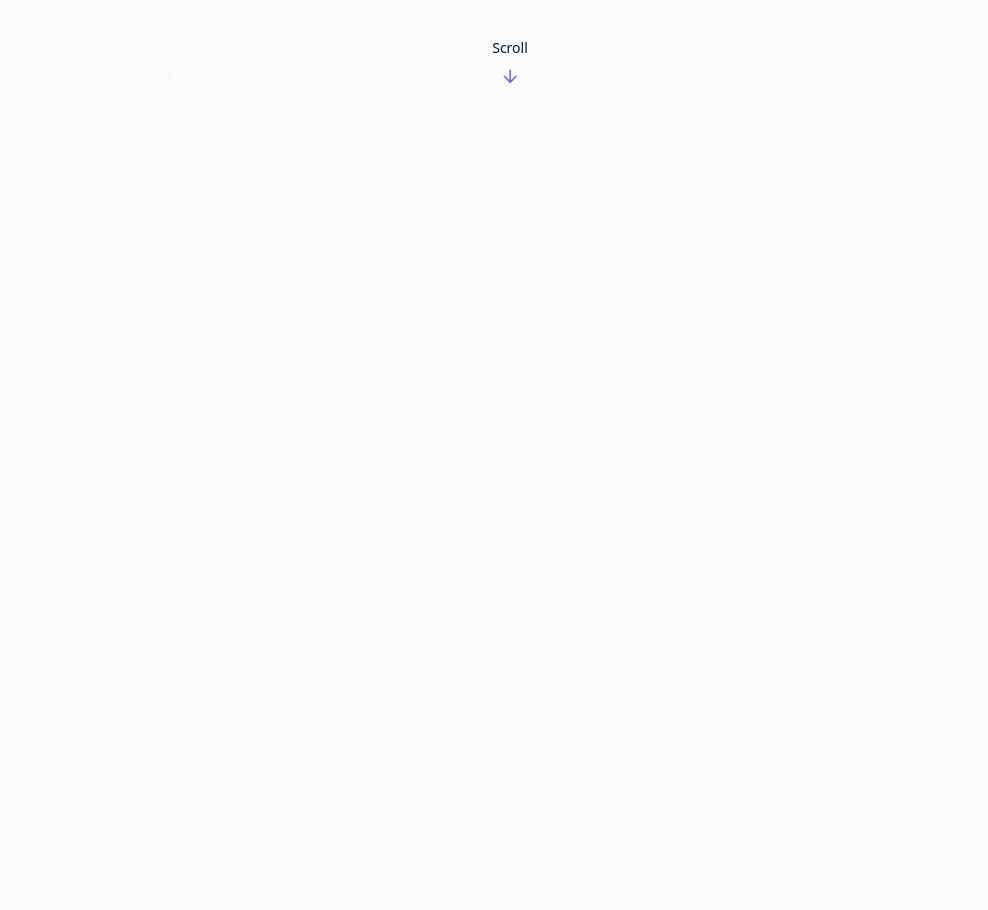
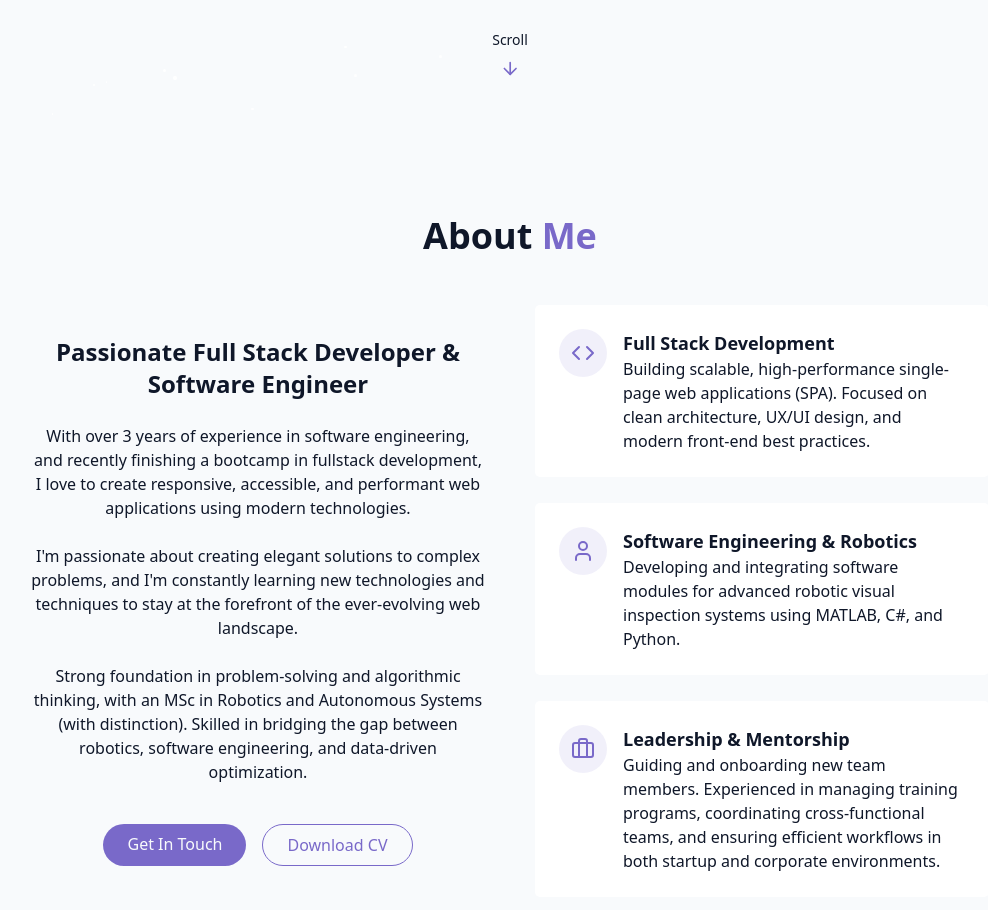
Before and after one commit to DariaRosen/Portfolio, a React (Vite) app: page / in a window 1280 px wide. Shown: the part 680-1590 px from the top of the page, without its empty margins (130-1118 px from the left). Before the commit the page ends 800 px from the top, so only its background shows below. Built offline with nearby package versions, Linux system fonts and the light colour scheme.

Commit message:
Add AboutSection component

```diff
--- /dev/null
+++ b/src/components/AboutSection.jsx
@@ -0,0 +1,121 @@
+import { Briefcase, Code, User } from "lucide-react";
+
+export const AboutSection = () => {
+    return (
+        <section id="about" className="py-24 px-4 relative">
+            <div className="container mx-auto max-w-5xl">
+                {/* Section title */}
+                <h2 className="text-3xl md:text-4xl font-bold mb-12 text-center">
+                    About <span className="text-primary"> Me</span>
+                </h2>
+
+                {/* Main content grid: text on the left, feature cards on the right */}
+                <div className="grid grid-cols-1 md:grid-cols-2 gap-12 items-center">
+
+                    {/* Left side — personal introduction */}
+                    <div className="space-y-6">
+                        <h3 className="text-2xl font-semibold">
+                            Passionate Full Stack Developer & Software Engineer
+                        </h3>
+
+                        {/* Description paragraphs */}
+                        <p className="text-muted-foreground">
+                            With over 3 years of experience in software engineering,
+                            and recently finishing a bootcamp in fullstack development,
+                            I love to create responsive, accessible, and performant
+                            web applications using modern technologies.
+                        </p>
+
+                        <p className="text-muted-foreground">
+                            I'm passionate about creating elegant solutions to complex
+                            problems, and I'm constantly learning new technologies and
+                            techniques to stay at the forefront of the ever-evolving web
+                            landscape.
+                        </p>
+
+                        <p className="text-muted-foreground">
+                            Strong foundation in problem-solving and algorithmic
+                            thinking, with an MSc in Robotics and Autonomous
+                            Systems (with distinction). Skilled in bridging the
+                            gap between robotics, software engineering, and data-driven optimization.
+                        </p>
+
+                        {/* Call-to-action buttons */}
+                        <div className="flex flex-col sm:flex-row gap-4 pt-4 justify-center">
+                            {/* Contact button */}
+                            <a href="#contact" className="cosmic-button">
+                                Get In Touch
+                            </a>
+
+                            {/* Download CV button */}
+                            <a
+                                href=""
+                                className="px-6 py-2 rounded-full border border-primary text-primary hover:bg-primary/10 transition-colors duration-300"
+                            >
+                                Download CV
+                            </a>
+                        </div>
+                    </div>
+
+                    {/* Right side — feature / skill cards */}
+                    <div className="grid grid-cols-1 gap-6">
+
+                        {/* Card 1: Web Development */}
+                        <div className="gradient-border p-6 card-hover">
+                            <div className="flex items-start gap-4">
+                                {/* Icon container */}
+                                <div className="p-3 rounded-full bg-primary/10">
+                                    <Code className="h-6 w-6 text-primary" />
+                                </div>
+                                {/* Text content */}
+                                <div className="text-left">
+                                    <h4 className="font-semibold text-lg">Full Stack Development</h4>
+                                    <p className="text-muted-foreground">
+                                        Building scalable, high-performance single-page web
+                                        applications (SPA). Focused on clean architecture, UX/UI design,
+                                        and modern front-end best practices.
+                                    </p>
+                                </div>
+                            </div>
+                        </div>
+
+                        {/* Card 2: UI/UX Design */}
+                        <div className="gradient-border p-6 card-hover">
+                            <div className="flex items-start gap-4">
+                                <div className="p-3 rounded-full bg-primary/10">
+                                    <User className="h-6 w-6 text-primary" />
+                                </div>
+                                <div className="text-left">
+                                    <h4 className="font-semibold text-lg">Software Engineering & Robotics</h4>
+                                    <p className="text-muted-foreground">
+                                        Developing and integrating software modules for advanced
+                                        robotic visual inspection systems using MATLAB, C#, and
+                                        Python.
+                                    </p>
+                                </div>
+                            </div>
+                        </div>
+
+                        {/* Card 3: Project Management */}
+                        <div className="gradient-border p-6 card-hover">
+                            <div className="flex items-start gap-4">
+                                <div className="p-3 rounded-full bg-primary/10">
+                                    <Briefcase className="h-6 w-6 text-primary" />
+                                </div>
+
+                                <div className="text-left">
+                                    <h4 className="font-semibold text-lg">Leadership & Mentorship</h4>
+                                    <p className="text-muted-foreground">
+                                        Guiding and onboarding new team members. Experienced in managing training
+                                        programs, coordinating cross-functional teams, and ensuring
+                                        efficient workflows in both startup and corporate environments.
+                                    </p>
+                                </div>
+                            </div>
+                        </div>
+                    </div>
+                </div>
+            </div>
+        </section>
+    );
+};
--- a/src/pages/Home.jsx
+++ b/src/pages/Home.jsx
@@ -2,6 +2,7 @@ import { ThemeToggle } from "@/components/ThemeToggle"
 import { StarBackground } from "@/components/StarBackground"
 import { Navbar } from "../components/NavBar"
 import { HeroSection } from "../components/HeroSection"
+import { AboutSection } from "../components/AboutSection"
 
 export const Home = () => {
     return (
@@ -18,6 +19,7 @@ export const Home = () => {
             {/* Main Content */}
             <main>
                 <HeroSection />
+                <AboutSection />
             </main>
 
             {/* Footer */}
```
